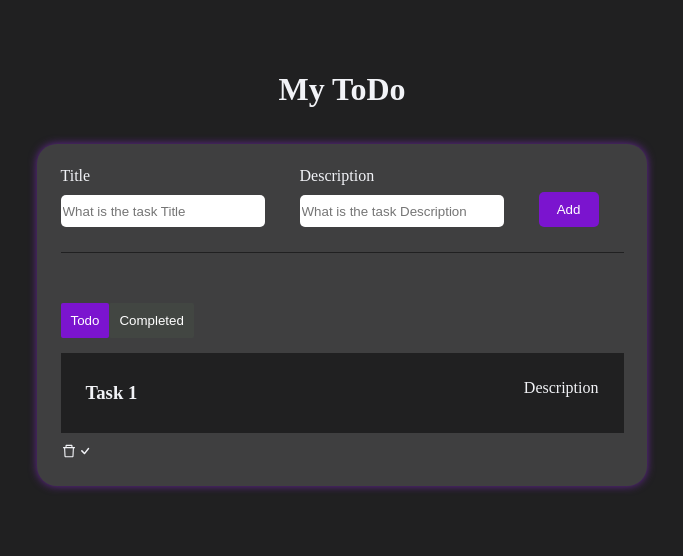
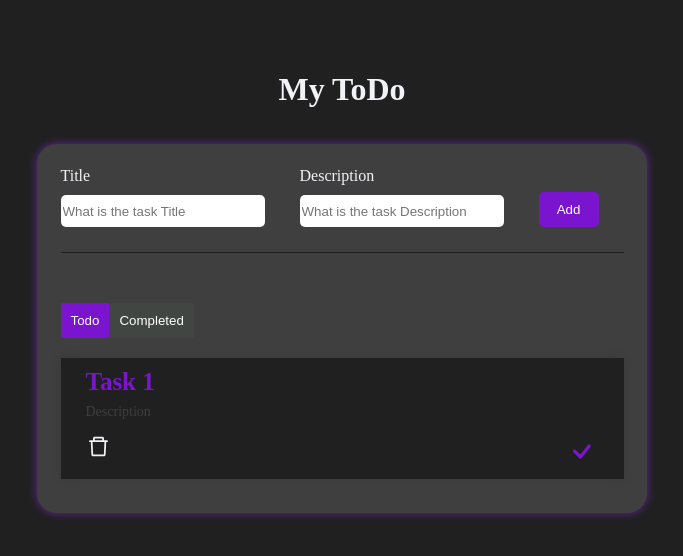
Before and after one commit to SachiniDeSilva/ToDo, a React (Create React App) app: page / in a window 1280 px wide. Shown: the top 556 px of the page, without its empty margins (298-981 px from the left). Built offline with nearby package versions, Linux system fonts and the light colour scheme.

Commit message:
design task card

```diff
--- a/src/App.css
+++ b/src/App.css
@@ -106,17 +106,61 @@ padding-bottom: 10px;
 .todo-list{
   display: flex;
   flex-direction: column;
+  margin-top: 20px;
 }
 .btn-area{
   margin-bottom:15px ;
 }
 .todo-list-item{
   background-color: var(--heading-color);
-  display: flex;
-  justify-content: space-between;
+height: auto;
+justify-content: space-between;
 padding: 25px;
 padding-bottom: 10px;
 padding-top: 10px;
 margin-bottom: 10px;
+align-items: center;
+box-shadow: 0 0 10px rgba(0, 0, 0, 0.1);
+
 
 }
+.todo-list-item h3{
+  font-size: 25px;
+  color: var(--primary-color);
+  font-weight: bold;
+  margin: 0;
+
+}
+
+.todo-list-item p{
+  font-size: 14px;
+  color: var(--secheading);
+  margin-top: 8px;
+}
+
+.icon{
+  font-size: 25px;
+  cursor: pointer;
+}
+.icon:hover{
+  color: red;
+}
+.check-icon{
+  font-size: 25px;
+  margin-left: 10px;
+  color: var(--primary-color);
+  font-size: 35px;
+
+
+
+}
+.check-icon:hover{
+  color: #1d0232;
+}
+.todo-icons {
+  display: flex;
+  gap: 8px;
+
+ justify-content: space-between;
+
+}
--- a/src/App.js
+++ b/src/App.js
@@ -1,6 +1,4 @@
-
 import React, { useState } from 'react';
-
 import './App.css';
 import { AiOutlineDelete } from 'react-icons/ai';
 import { BsCheck } from 'react-icons/bs';
@@ -10,7 +8,6 @@ function App() {
 
   return (
     <div className="App">
-
       <div className="content">
         <h1>My ToDo</h1>
 
@@ -48,13 +45,14 @@ function App() {
 
           <div className="todo-list">
             <div className="todo-list-item">
-              <h3>Task 1</h3>
-              <p>Description</p>
-            </div>
-            <div>
-              <AiOutlineDelete className='icon'/>
-              <BsCheck className='check-icon'/>
-
+              <div className="todo-text">
+                <h3>Task 1</h3>
+                <p>Description</p>
+              </div>
+              <div className="todo-icons">
+                <AiOutlineDelete className='icon' />
+                <BsCheck className='check-icon' />
+              </div>
             </div>
           </div>
         </div>
```
